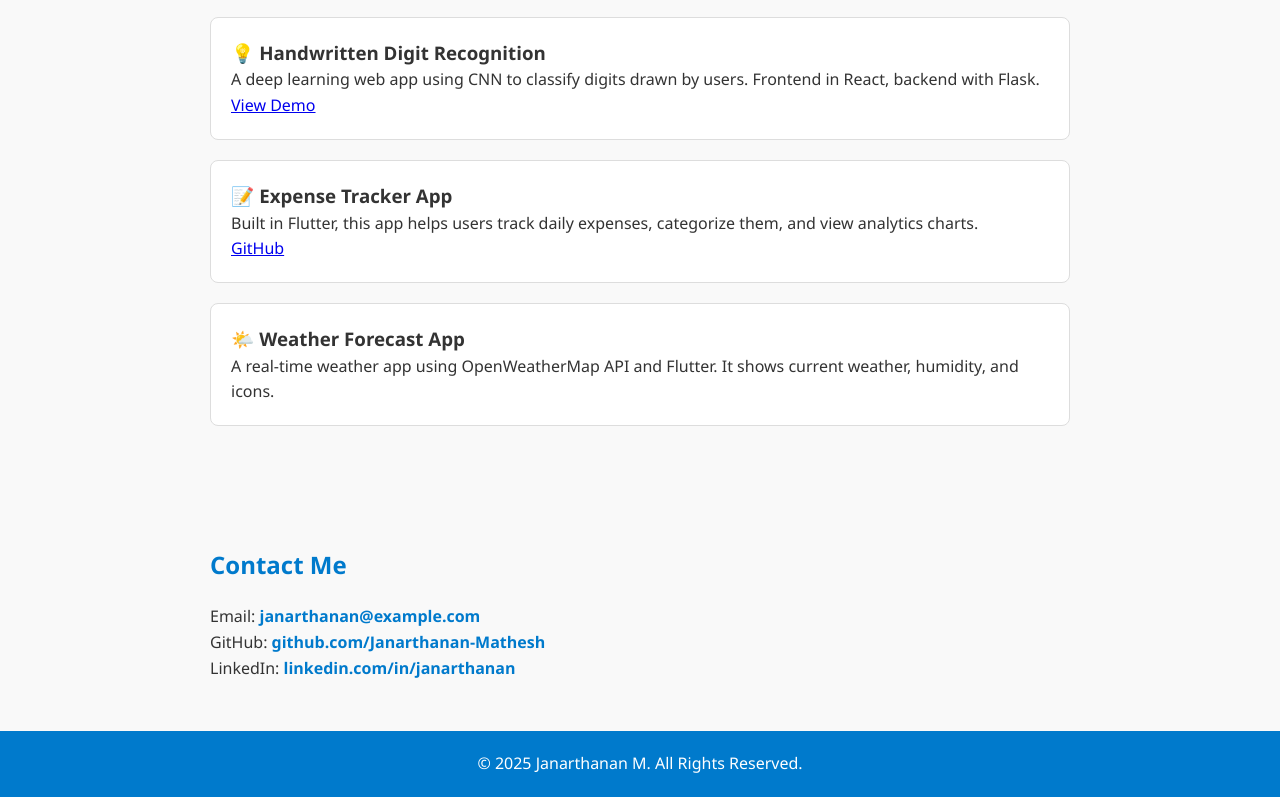
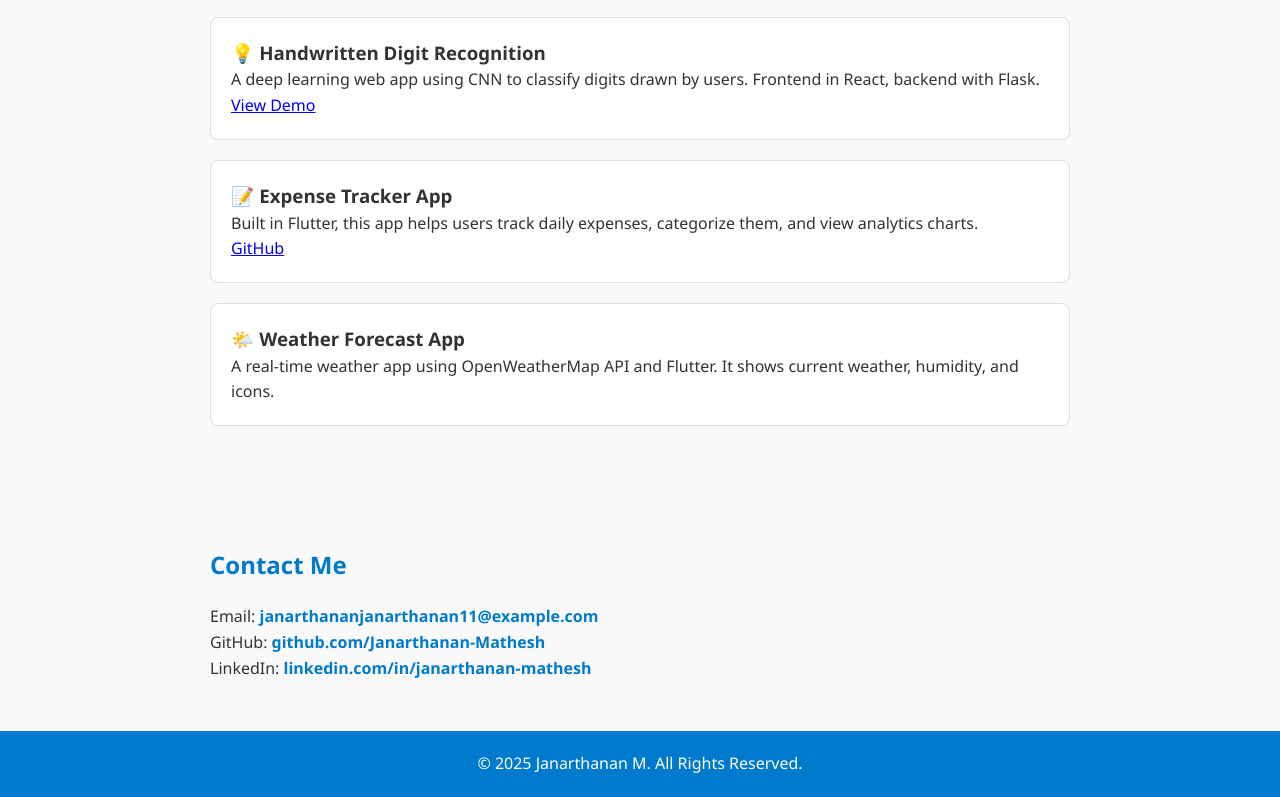
Before and after one commit to Janarthanan-Mathesh/jana-portfolio, a plain HTML site: page index.html in a window 1280 px wide. Shown: the part 595-1392 px from the top of the page. Drawn offline with Linux system fonts and the light colour scheme.

Commit message:
Update index.html

```diff
--- a/index.html
+++ b/index.html
@@ -118,9 +118,9 @@
 
   <section id="contact" class="contact">
     <h2>Contact Me</h2>
-    <p>Email: <a href="mailto:janarthananjanarthanan11@example.com">janarthanan@example.com</a></p>
+    <p>Email: <a href="mailto:janarthananjanarthanan11@example.com">janarthananjanarthanan11@example.com</a></p>
     <p>GitHub: <a href="https://github.com/Janarthanan-Mathesh" target="_blank">github.com/Janarthanan-Mathesh</a></p>
-    <p>LinkedIn: <a href="https://www.linkedin.com/in/janarthanan" target="_blank">linkedin.com/in/janarthanan</a></p>
+    <p>LinkedIn: <a href="https://www.linkedin.com/in/janarthanan-mathesh" target="_blank">linkedin.com/in/janarthanan-mathesh</a></p>
   </section>
 
   <footer>
```
